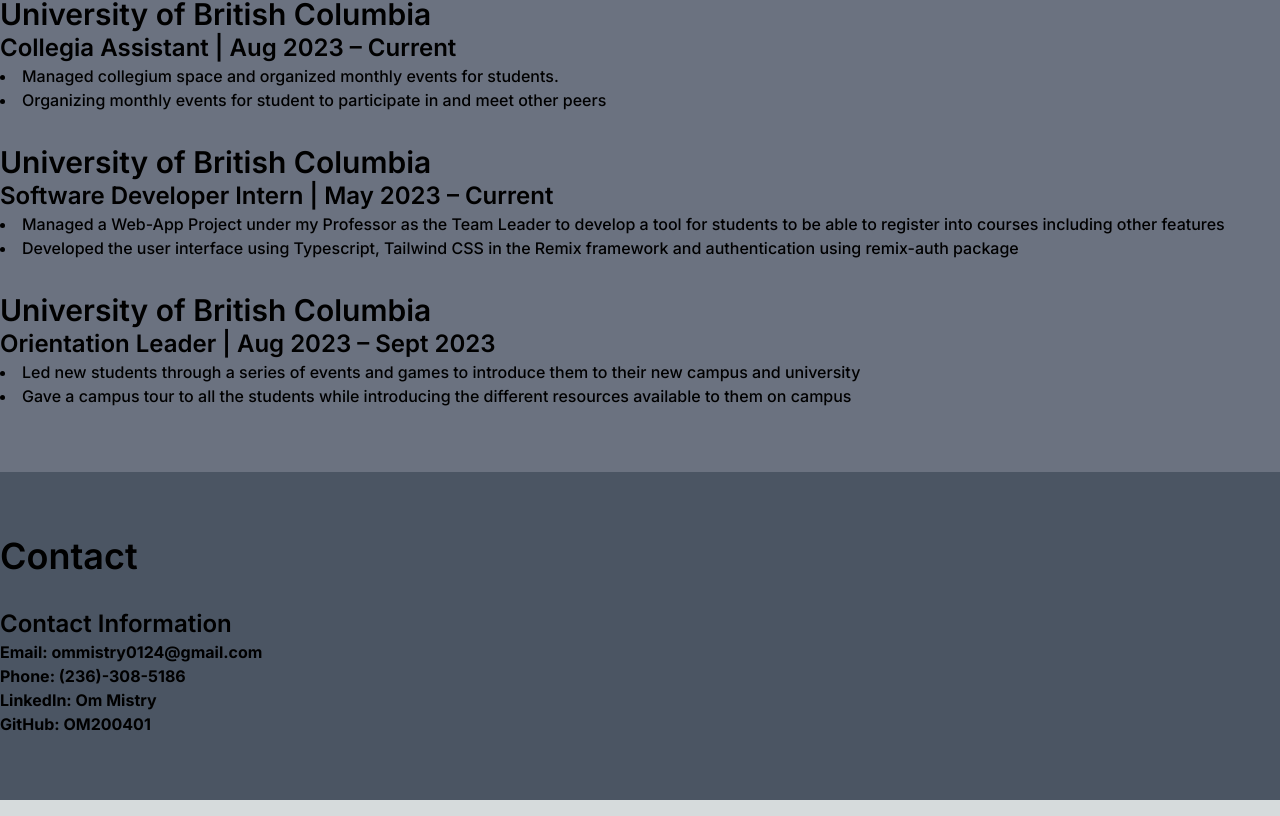
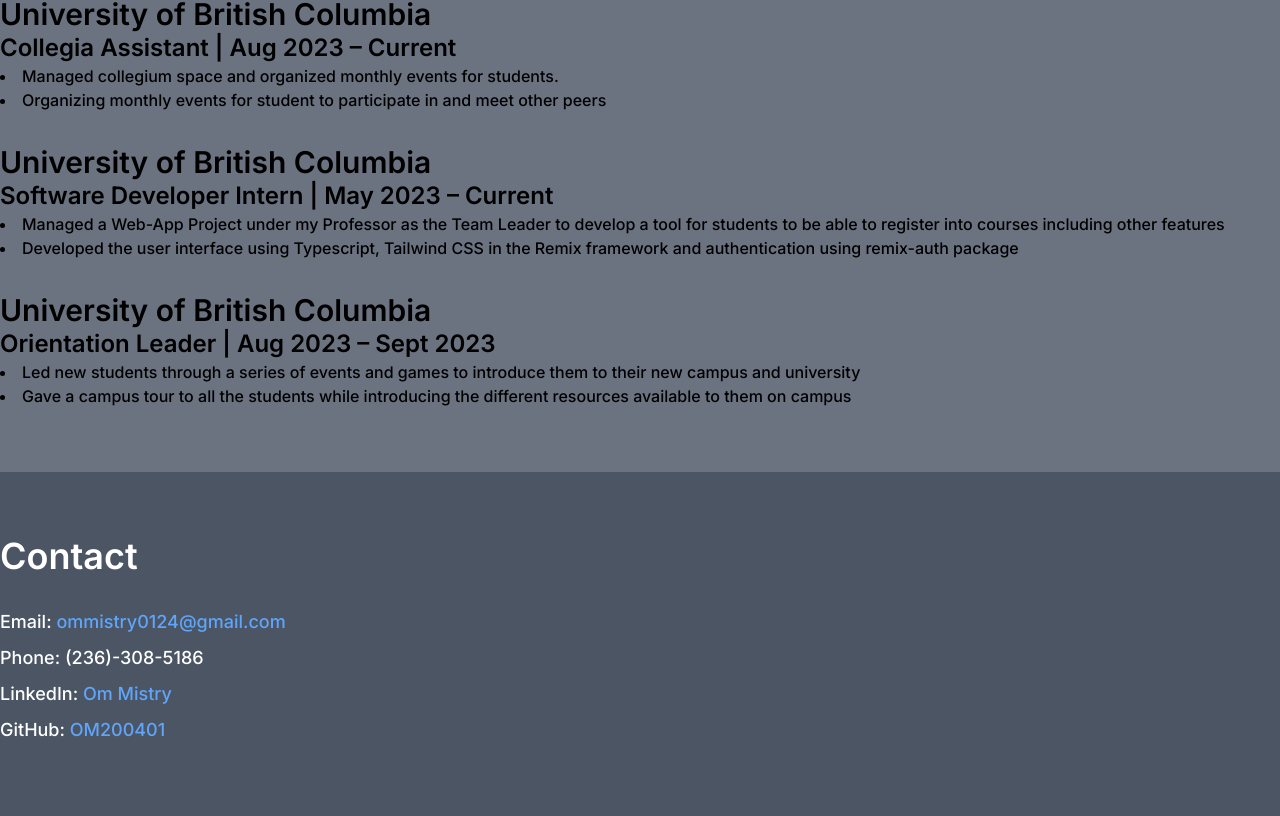
Before and after one commit to OM200401/OM200401.github.io, a Next.js app: page / in a window 1280 px wide. Shown: the part 2880-3696 px from the top of the page. Built offline with nearby package versions, Linux system fonts and the light colour scheme.

Commit message:
navbar redundancy removed

```diff
--- a/package.json
+++ b/package.json
@@ -13,6 +13,7 @@
     "@fortawesome/free-brands-svg-icons": "^6.5.1",
     "@fortawesome/free-solid-svg-icons": "^6.4.2",
     "@fortawesome/react-fontawesome": "^0.2.0",
+    "@iconscout/react-unicons": "^2.0.2",
     "@types/node": "20.3.3",
     "@types/react": "^18.2.14",
     "@types/react-dom": "^18.2.6",
@@ -24,6 +25,7 @@
     "react": "^18.2.0",
     "react-dom": "^18.2.0",
     "react-icons": "^4.12.0",
+    "scrollmagic": "^2.0.8",
     "tailwindcss": "3.3.2",
     "typescript": "5.1.6"
   }
--- a/src/app/components/Navbar.tsx
+++ b/src/app/components/Navbar.tsx
@@ -39,7 +39,7 @@
         ))}
       </ul>
 
-      <div
+      {/* <div
         onClick={() => setNav(!nav)}
         className="cursor-pointer pr-4 text-gray-500 md:hidden"
       >
@@ -56,7 +56,7 @@
             </li>
           ))}
         </ul>
-      )}
+      )} */}
     </div>
   );
 };
--- a/src/app/page.tsx
+++ b/src/app/page.tsx
@@ -1,7 +1,8 @@
 import Image from 'next/image';
 import Link from 'next/link';
 import { FontAwesomeIcon } from '@fortawesome/react-fontawesome';
-import { faJava, faPython, faJs, faHtml5, faCss3Alt, faNode, faReact, faGithubSquare, faDocker ,} from '@fortawesome/free-brands-svg-icons';
+import { faJava, faPython, faJs, faHtml5, faCss3Alt, faNode, faReact, faGithubSquare, faDocker ,faLinkedin, faGithub} from '@fortawesome/free-brands-svg-icons';
+import { IconProp } from '@fortawesome/fontawesome-svg-core';
 
 const ProjectCard = ({title, date, description, githubLink }: {title: string, date: string, description: string, githubLink: string }) => (
   <Link href={githubLink} passHref target="_blank" rel="noopener noreferrer">
@@ -15,7 +16,7 @@
 
 // const ProgrammingIcons = () => (
 //   <div className="grid grid-cols-3 gap-4 text-2xl text-gray-800">
-//     <FontAwesomeIcon icon={faJava} color="#007396" size = "s" />
+//     <FontAwesomeIcon icon={faJava as IconProp} color="#007396" />
 //     <FontAwesomeIcon icon={faPython} color="#3776AB" />
 //     <FontAwesomeIcon icon={faJs} color="#F7DF1E" />
 //     <FontAwesomeIcon icon={faHtml5} color="#E44D26" />
@@ -30,7 +31,7 @@
 export default function Home() {
   return (
     <div>
-    <section id='1' className="grid grid-cols-1 md:grid-cols-2 h-screen bg-gray-500">
+      <section id='1' className="grid grid-cols-1 md:grid-cols-2 h-screen bg-gray-500">
         {/* Left side */}
         <div className="relative flex justify-center items-center ml-80">
           <div className='text-black relative'>
@@ -93,6 +94,7 @@
               <ul className="list-disc list-inside text-black">
               <li className='text-2xl font-semibold '>Programming: Java, Python, JavaScript, Typescript, HTML/CSS, SQL, Node.js, React.js, Next.js, Remix, C (CUDA, OPENMP)</li>
                 {/* <ProgrammingIcons/> */}
+
                 <li className='text-2xl font-semibold'>Tools: Android Studio, IntelliJ, Eclipse, Jupyter Notebooks, Git, VSCode, Docker</li>
                 <li className='text-2xl font-semibold'>Soft Skills: Time Management, Teamwork, Problem-Solving, Leadership, etc.</li>
               </ul>
@@ -165,20 +167,27 @@
 
       <section id='6' className="py-16 bg-gray-600">
         <div className='container mx-auto'>
-          <h2 className='text-4xl font-semibold mb-8'>Contact</h2>
+          <h2 className='text-4xl font-semibold mb-8 text-white'>Contact</h2>
           <div className="grid grid-cols-1 md:grid-cols-2 gap-6">
+            <div className="text-white">
+              <p className="text-lg font-medium mb-2">
+                Email: <a className="text-blue-400" href='mailto:ommistry0124@gmail.com'>ommistry0124@gmail.com</a>
+              </p>
+              <p className="text-lg font-medium mb-2">Phone: (236)-308-5186</p>
+              <p className="text-lg font-medium mb-2">
+                LinkedIn: <a className="text-blue-400" href="https://www.linkedin.com/in/om-mistry">Om Mistry</a>
+              </p>
+              <p className="text-lg font-medium mb-2">
+                GitHub: <a className="text-blue-400" href="https://github.com/OM200401">OM200401</a>
+              </p>
+            </div>
             <div>
-              <h3 className="text-2xl font-semibold">Contact Information</h3>
-              <a className="text-black font-bold" href='mailto:ommistry0124@gmail.com'>Email: ommistry0124@gmail.com</a>
-              <p className="text-black font-bold">Phone: (236)-308-5186</p>
-              <p className="text-black font-bold">LinkedIn: <a href="https://www.linkedin.com/in/om-mistry">Om Mistry</a></p>
-              <p className="text-black font-bold">GitHub: <a href="https://github.com/OM200401">OM200401</a></p>
+              {/* You can add a contact form here if needed */}
             </div>
-             {/* Need to add a contact form in the future */}
           </div>
         </div>
       </section>
-      </div>
+    </div>
 
   );
 }
```
Also changed, not shown: 1 other file (tests, documents, lock files or other folders).
